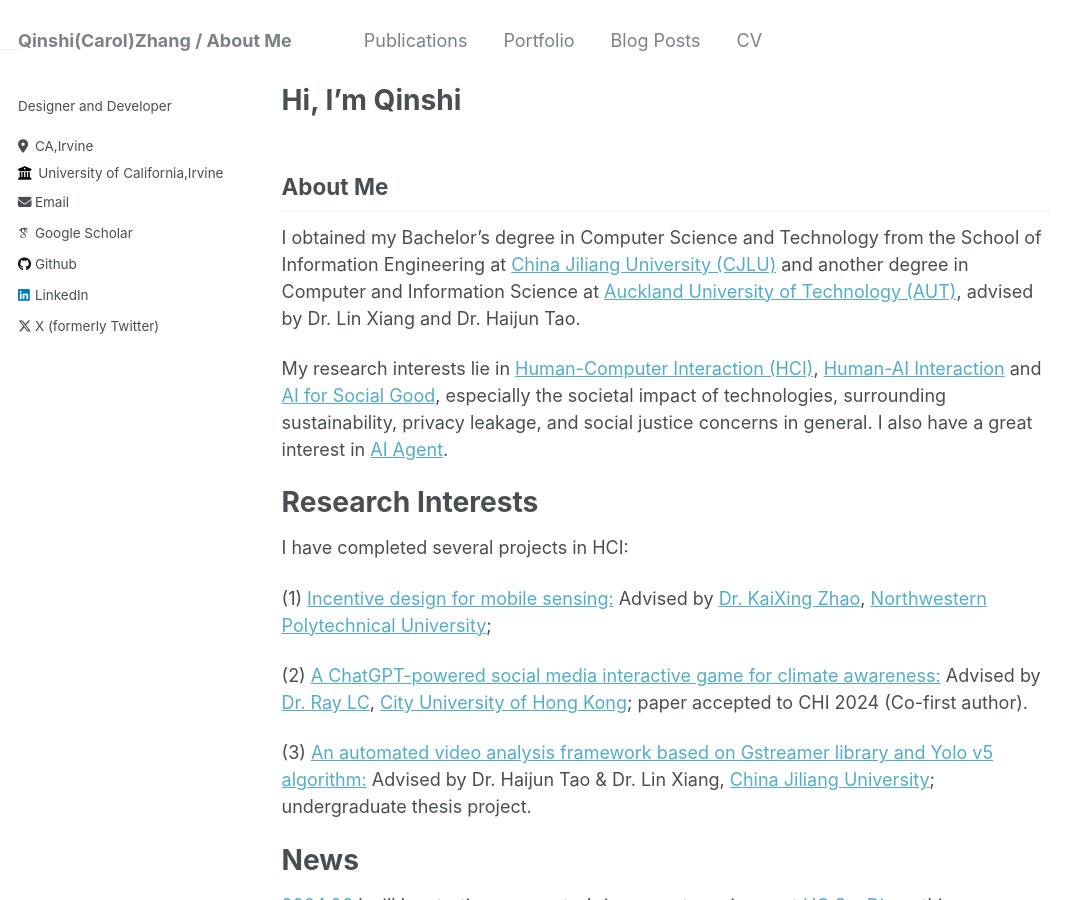
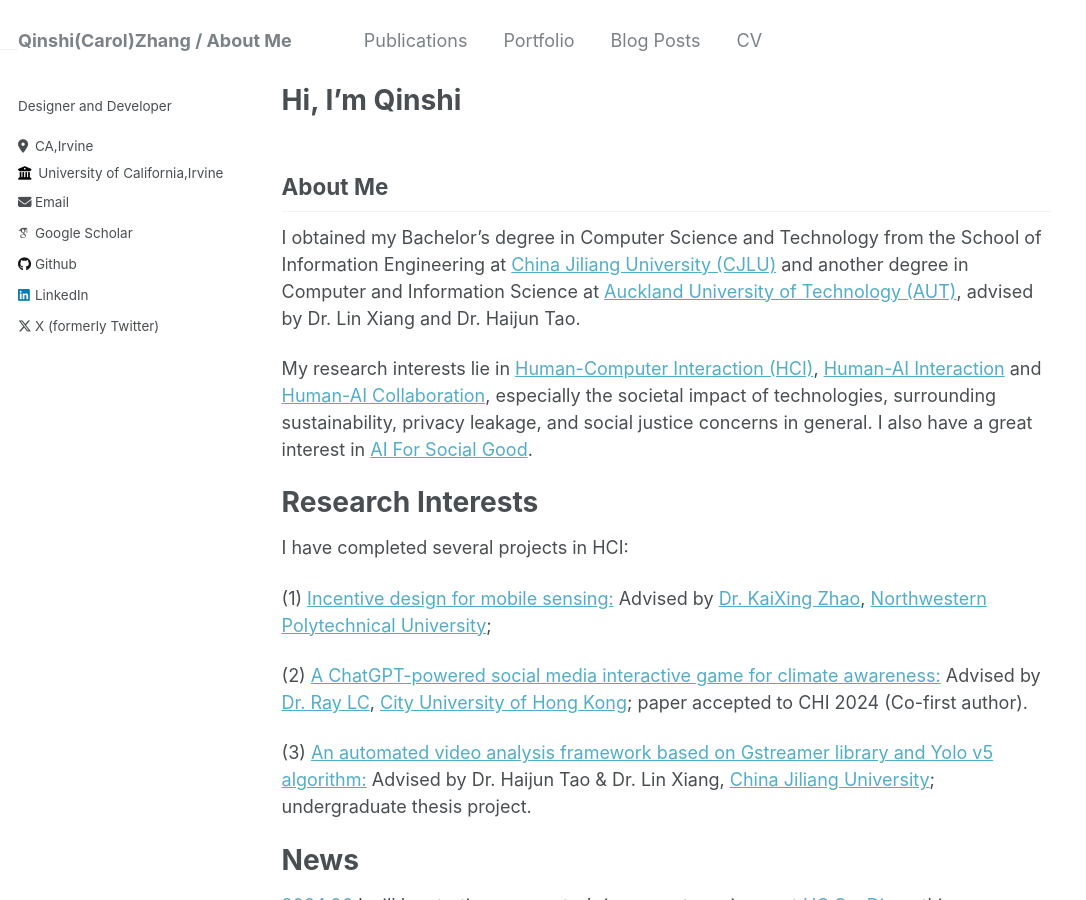
Before and after one commit to Carolzhangzz/AcademicWeb, a Jekyll site: the page built from _pages/about.md, in a window 1280 px wide and 900 px high. Shown: the whole window, without its empty margins (0-1086 px from the left). Built offline with Jekyll 4.4.1, drawn with Linux system fonts in a browser that asks for light colours; some web fonts are replaced.

Commit message:
Update about.md

```diff
--- a/_pages/about.md
+++ b/_pages/about.md
@@ -9,7 +9,7 @@ redirect_from:
 ## About Me
 I obtained my Bachelor’s degree in Computer Science and Technology from the School of Information Engineering at [China Jiliang University (CJLU)](https://english.cjlu.edu.cn/) and another degree in Computer and Information Science at [Auckland University of Technology (AUT)](https://www.aut.ac.nz/), advised by Dr. Lin Xiang and Dr. Haijun Tao.
 
-My research interests lie in [Human-Computer Interaction (HCI)](#), [Human-AI Interaction](#) and [AI for Social Good](#), especially the societal impact of technologies, surrounding sustainability, privacy leakage, and social justice concerns in general. I also have a great interest in [AI Agent](#).
+My research interests lie in [Human-Computer Interaction (HCI)](#), [Human-AI Interaction](#) and [Human-AI Collaboration](#), especially the societal impact of technologies, surrounding sustainability, privacy leakage, and social justice concerns in general. I also have a great interest in [AI For Social Good](#).
 
 
 Research Interests
```
